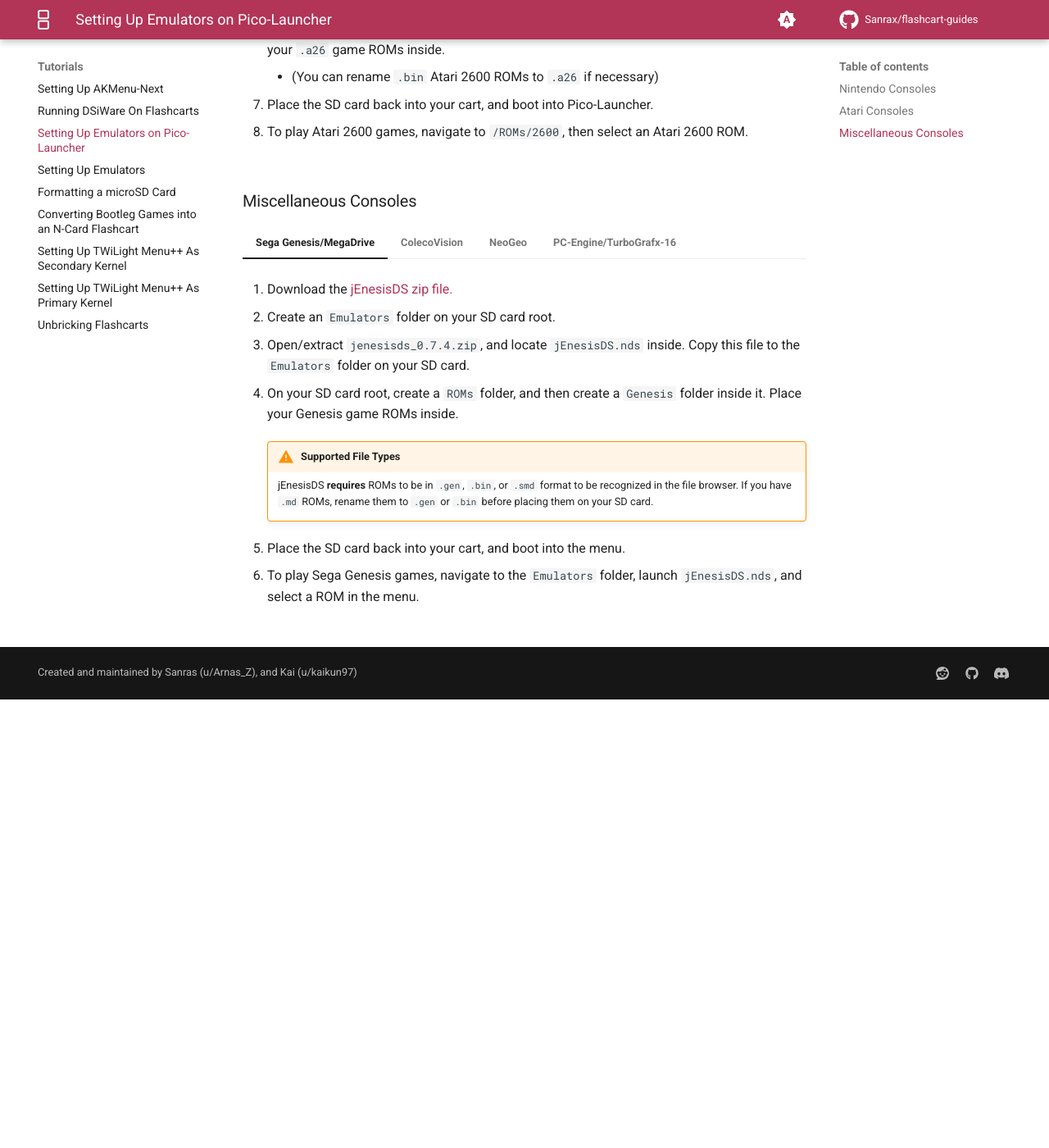
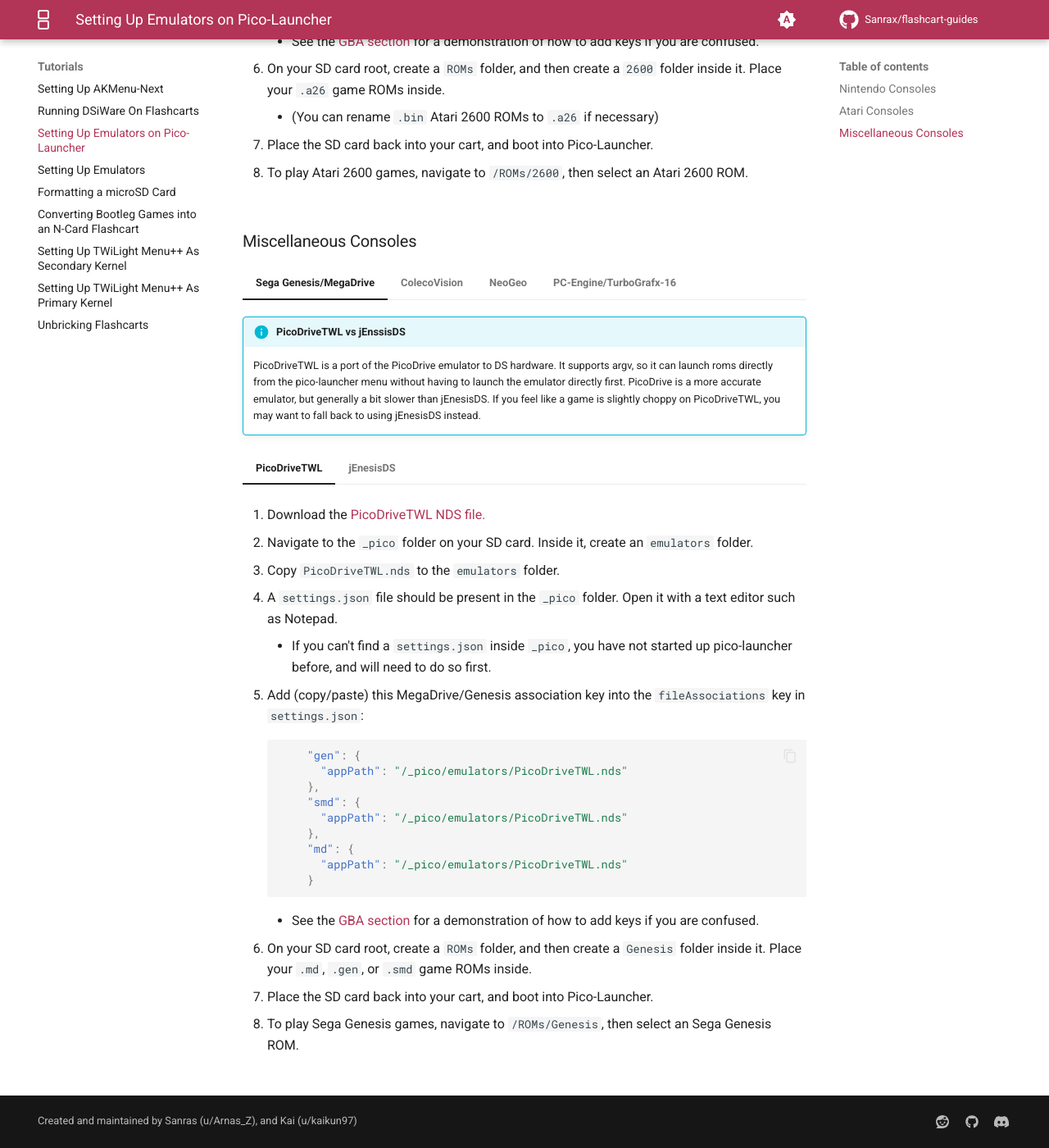
Before and after one commit to Sanrax/flashcart-guides, an MkDocs documentation site: the page built from docs/tutorials/emulators-pico.md, in a window 1280 px wide and 1400 px high, scrolled down 2729 px. Shown: the whole window at 82% size. Built offline with MkDocs 1.6.1 and Material for MkDocs 9.7.7, drawn with Linux system fonts in a browser that asks for light colours; comment, search, counter and statistics services are not loaded; before the commit the page ends 3582 px from its top, so only the background shows below that; some of the changed text lies outside the part shown.

Commit message:
Add Genesis to Pico-Emulators page

````diff
--- a/docs/tutorials/emulators-pico.md
+++ b/docs/tutorials/emulators-pico.md
@@ -2,11 +2,14 @@
 title: Setting Up Emulators on Pico-Launcher
 ---
 
+![Pico Logo](../images/dspico-logo.png){ align=right width="40"}
 # Setting Up Emulators on Pico-Launcher
 
 !!! info
 
     Pico-Launcher supports launching homebrew apps, such as emulators, with argv parameters. This guide will help you download emulators and configure the file associations feature to launch roms directly from Pico-Launcher's menu with the correct emulator.
+
+    Users of other flashcart kernels should use the main [emulators guide.](./emulators.md)
 
 ### Nintendo Consoles
 
@@ -187,7 +190,7 @@
 
     !!! warning "Not ARGV Compatible"
 
-        Unlike other emulators on this page, SNEmulDS is currently not able to be launched with argv from Pico-Launcher. Therefore, you will have to manually launch SNEmulDS from Pico-Launcher menu first before selecting a ROM file to play.
+        Unlike other emulators on this page, SNEmulDS is currently not able to be launched with argv from Pico-Launcher. Therefore, you will have to manually launch SNEmulDS from Pico-Launcher's menu first before selecting a ROM file to play.
 
     === "SNEmulDS 0.6a"
 
@@ -440,21 +443,62 @@
 
 === "Sega Genesis/MegaDrive"
 
-    1. Download the [jEnesisDS zip file.](https://dlhb.gamebrew.org/dshomebrew2/jenesisds_0.7.4.zip)
+    !!! info "PicoDriveTWL vs jEnssisDS"
 
-    1. Create an `Emulators` folder on your SD card root.
+        PicoDriveTWL is a port of the PicoDrive emulator to DS hardware. It supports argv, so it can launch roms directly from the pico-launcher menu without having to launch the emulator directly first. PicoDrive is a more accurate emulator, but generally a bit slower than jEnesisDS. If you feel like a game is slightly choppy on PicoDriveTWL, you may want to fall back to using jEnesisDS instead.
 
-    1. Open/extract `jenesisds_0.7.4.zip`, and locate `jEnesisDS.nds` inside. Copy this file to the `Emulators` folder on your SD card.
+    === "PicoDriveTWL"
 
-    1. On your SD card root, create a `ROMs` folder, and then create a `Genesis` folder inside it. Place your Genesis game ROMs inside.
+        1. Download the [PicoDriveTWL NDS file.](https://github.com/DS-Homebrew/PicoDriveTWL/releases/download/v2.0.2/PicoDriveTWL.nds)
 
-        !!! warning "Supported File Types"
+        1. Navigate to the `_pico` folder on your SD card. Inside it, create an `emulators` folder.
 
-            jEnesisDS **requires** ROMs to be in `.gen`, `.bin`, or `.smd` format to be recognized in the file browser. If you have `.md` ROMs, rename them to `.gen` or `.bin` before placing them on your SD card.
+        1. Copy `PicoDriveTWL.nds` to the `emulators` folder.
 
-    1. Place the SD card back into your cart, and boot into the menu.
+        1. A `settings.json` file should be present in the `_pico` folder. Open it with a text editor such as Notepad.
+            - If you can't find a `settings.json` inside `_pico`, you have not started up pico-launcher before, and will need to do so first.
 
-    1. To play Sega Genesis games, navigate to the `Emulators` folder, launch `jEnesisDS.nds`, and select a ROM in the menu.
+        1. Add (copy/paste) this MegaDrive/Genesis association key into the `fileAssociations` key in `settings.json`:
+            ``` json
+                "gen": {
+                  "appPath": "/_pico/emulators/PicoDriveTWL.nds"
+                },
+                "smd": {
+                  "appPath": "/_pico/emulators/PicoDriveTWL.nds"
+                },
+                "md": {
+                  "appPath": "/_pico/emulators/PicoDriveTWL.nds"
+                }
+            ```
+            - See the [GBA section](./emulators-pico.md/#__tabbed_2_1) for a demonstration of how to add keys if you are confused.
+
+        1. On your SD card root, create a `ROMs` folder, and then create a `Genesis` folder inside it. Place your `.md`, `.gen`, or `.smd` game ROMs inside.
+
+        1. Place the SD card back into your cart, and boot into Pico-Launcher.
+
+        1. To play Sega Genesis games, navigate to `/ROMs/Genesis`, then select an Sega Genesis ROM.
+
+    === "jEnesisDS"
+
+        !!! warning
+
+            Unlike other emulators on this page, jEnesisDS is not able to be launched with argv from Pico-Launcher. Therefore, you will have to manually launch jEnesisDS from Pico-Launcher's menu first before selecting a ROM file to play.
+
+        1. Download the [jEnesisDS zip file.](../assets/jenesisds_0.7.4.zip)
+
+        1. Create an `Emulators` folder on your SD card root.
+
+        1. Open/extract `jenesisds_0.7.4.zip`, and locate `jEnesisDS.nds` inside. Copy this file to the `Emulators` folder on your SD card.
+
+        1. On your SD card root, create a `ROMs` folder, and then create a `Genesis` folder inside it. Place your Genesis game ROMs inside.
+
+            !!! warning "Supported File Types"
+
+                jEnesisDS **requires** ROMs to be in `.gen`, `.bin`, or `.smd` format to be recognized in the file browser. If you have `.md` ROMs, rename them to `.gen` or `.bin` before placing them on your SD card.
+
+        1. Place the SD card back into your cart, and boot into the menu.
+
+        1. To play Sega Genesis games, navigate to the `Emulators` folder, launch `jEnesisDS.nds`, and select a ROM in the menu.
 
 === "ColecoVision"
 
````
Also changed, not shown: docs/images/dspico-logo.png (added).
